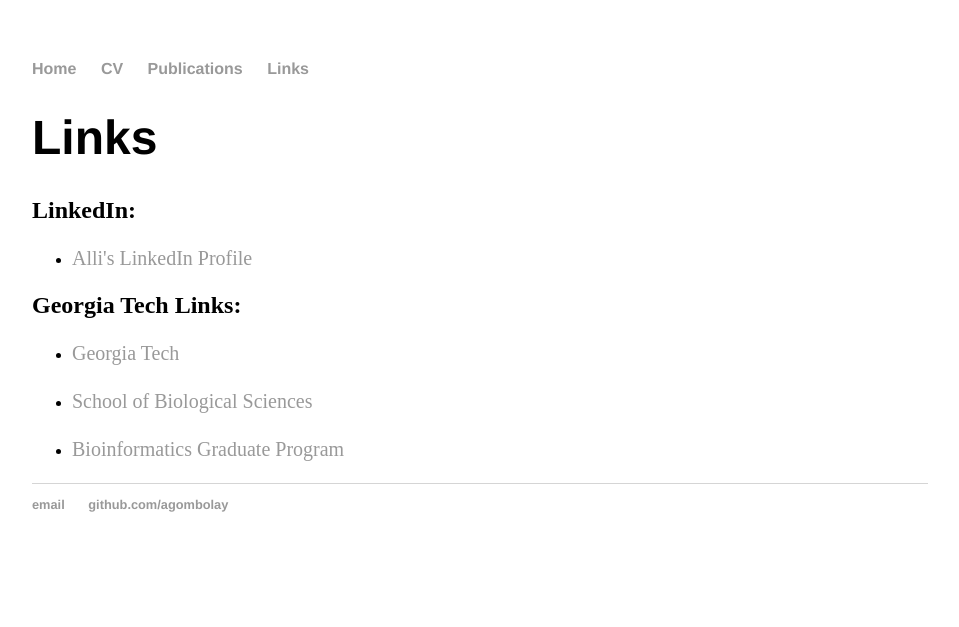
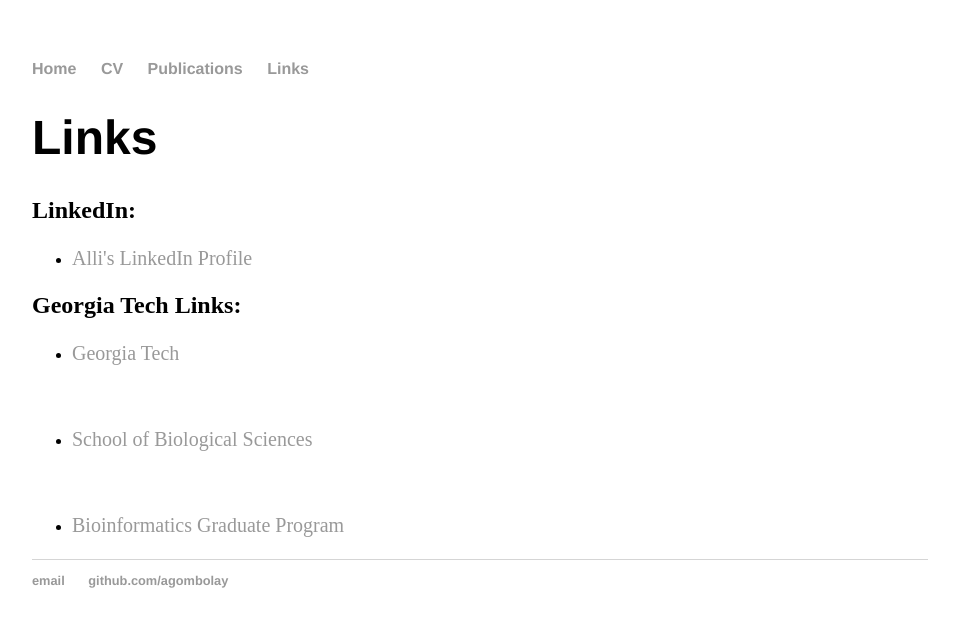
Before and after one commit to agombolay/agombolay.github.io, a Jekyll site: the page built from Links/index.html, in a window 1280 px wide. Shown: the top 627 px of the page, without its empty margins (160-1119 px from the left). Built offline with Jekyll 4.4.1, drawn with Linux system fonts in a browser that asks for light colours.

Commit message:
Update index.html

```diff
--- a/Links/index.html
+++ b/Links/index.html
@@ -13,8 +13,8 @@ title: Alli Gombolay
 	<h2>Georgia Tech Links:</h2>
 	<ul>
 		<li><p style="font-size:20px"><a href="http://www.gatech.edu/">Georgia Tech</a></p></li>
-		<li><p style="font-size:20px"><a href="http://biosci.gatech.edu/">School of Biological Sciences</a></p></li>
-		<li><p style="font-size:20px"><a href="http://www.bioinformatics.gatech.edu/">Bioinformatics Graduate Program</a></p></li>
+		<br><li><p style="font-size:20px"><a href="http://biosci.gatech.edu/">School of Biological Sciences</a></p></li>
+		<br><li><p style="font-size:20px"><a href="http://www.bioinformatics.gatech.edu/">Bioinformatics Graduate Program</a></p></li>
 	</ul>
 
 </div><!-- /.blurb -->
```
